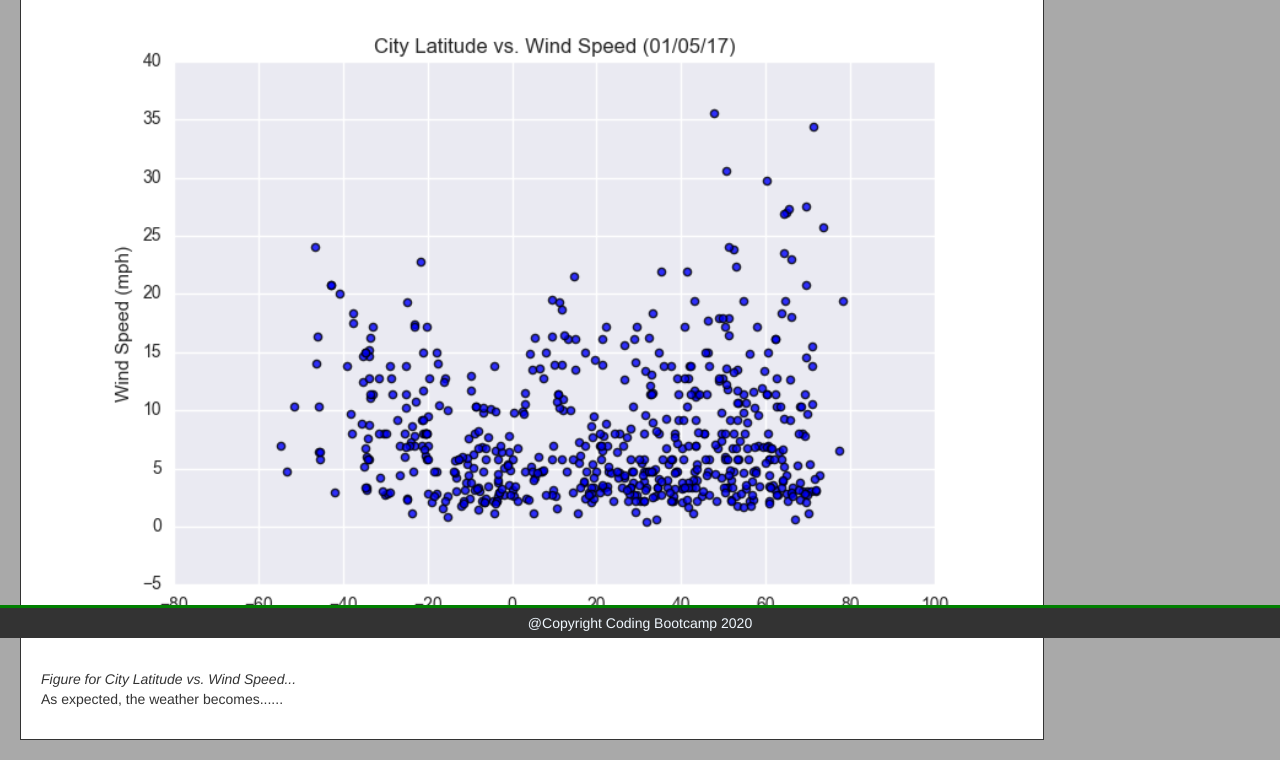
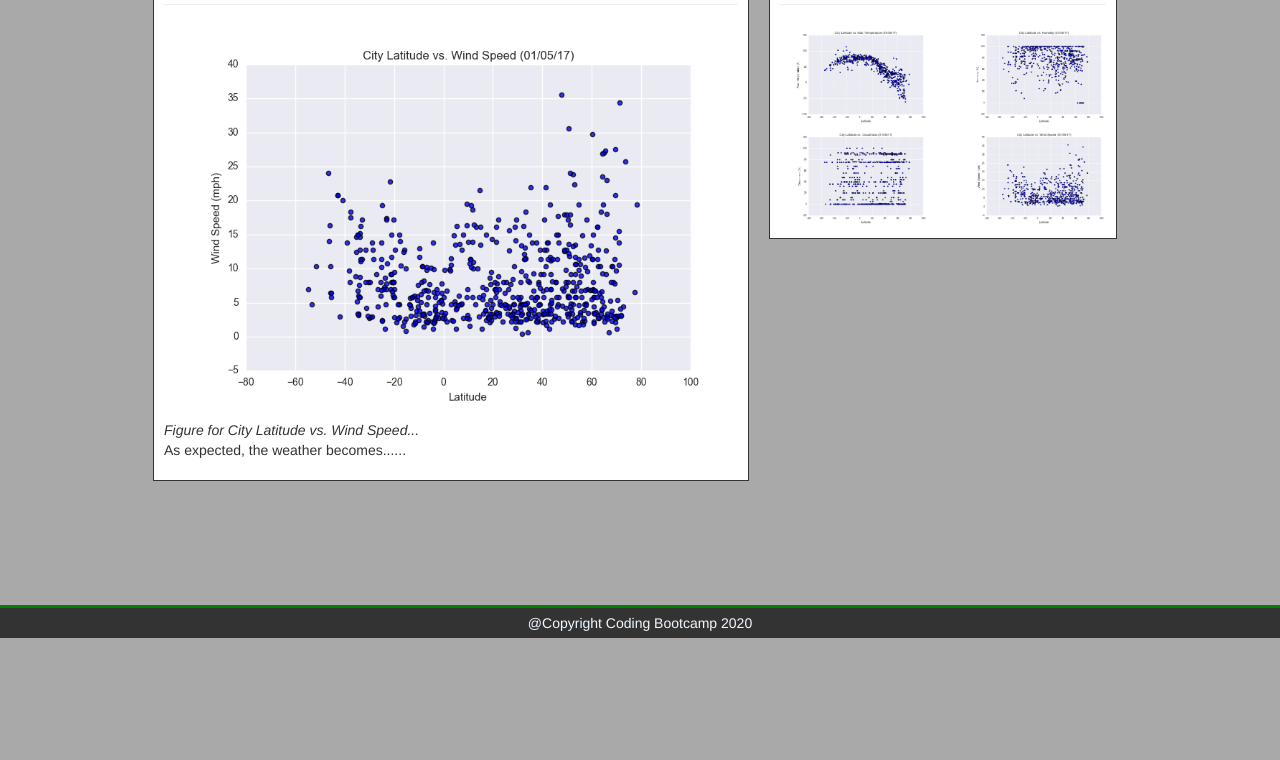
Before and after one commit to sjj1971/Web-Design-Challenge, a plain HTML site: page WebVisualizations/visualizations/temp4.html in a window 1280 px wide. Shown: the part 162-922 px from the top of the page. After the commit the page ends 800 px from the top, so only its background shows below. Drawn offline with nearby package versions, Linux system fonts and the light colour scheme.

Commit message:
updated temp html

```diff
--- a/WebVisualizations/style.css
+++ b/WebVisualizations/style.css
@@ -17,7 +17,7 @@ footer{
 article{
     background-color: white;
     float:left;
-    width:55%;
+    width:60%;
     height:100%;
     margin:10px;
     padding:10px;
@@ -27,7 +27,7 @@ article{
 visual-body{
     background-color: white;
     float:left;
-    width:40%;
+    width:35%;
     height:100%;
     margin:10px;
     padding:10px;
--- a/WebVisualizations/visualizations/temp4.html
+++ b/WebVisualizations/visualizations/temp4.html
@@ -38,23 +38,28 @@
         </div><!-- /.navbar-collapse -->
       </div>
 </nav>
-       <div class="container comparison_body">
-           <div class="row">
-              <div class="col-md-12">
-                <h1 class="title_style">
-                    Wind Speed
-                </h1>
+<div class="container">
+    <article>
+        <h1 class ="title_style">Wind Speed</h1>
+        <hr>
         <figure>
-                    <img class="visual_img" src="../Resources/assets/images/Fig4.png">
+            <img class="visual_img"src="../Resources/assets/images/Fig4.png">
             <figcaption>
                <em>Figure for City Latitude vs. Wind Speed...</em>
             </figcaption>
         </figure>
-                <p>
-                    As expected, the weather becomes......
-                </p>
+        <p>As expected, the weather becomes......</p>
+    </article>
+    <visual-body>
+          <h1 class="title_style">Visualization</h1>
+          <hr>
+          <div class="row">
+            <div class="col-md-6 col-xs-3"><a href="./temp1.html"><img class="visual_img" src="../Resources/assets/images/Fig1.png"></a></div>
+            <div class="col-md-6 col-xs-3"><a href="./temp2.html"><img  class="visual_img" src="../Resources/assets/images/Fig2.png"></a></div>
+            <div class="col-md-6 col-xs-3"><a href="./temp3.html"><img  class="visual_img" src="../Resources/assets/images/Fig3.png"></a></div>
+            <div class="col-md-6 col-xs-3"><a href="./temp4.html"><img  class="visual_img" src="../Resources/assets/images/Fig4.png"></a></div>
           </div>
-           </div>
+    </visual-body>
 </div>
 
 <footer>
```
Also changed, not shown: WebVisualizations/visualizations/temp1.html (+15 -10 lines), WebVisualizations/visualizations/temp2.html (+16 -12 lines), WebVisualizations/visualizations/temp3.html (+16 -12 lines). Lines whose indentation alone changed are shown as unchanged.
